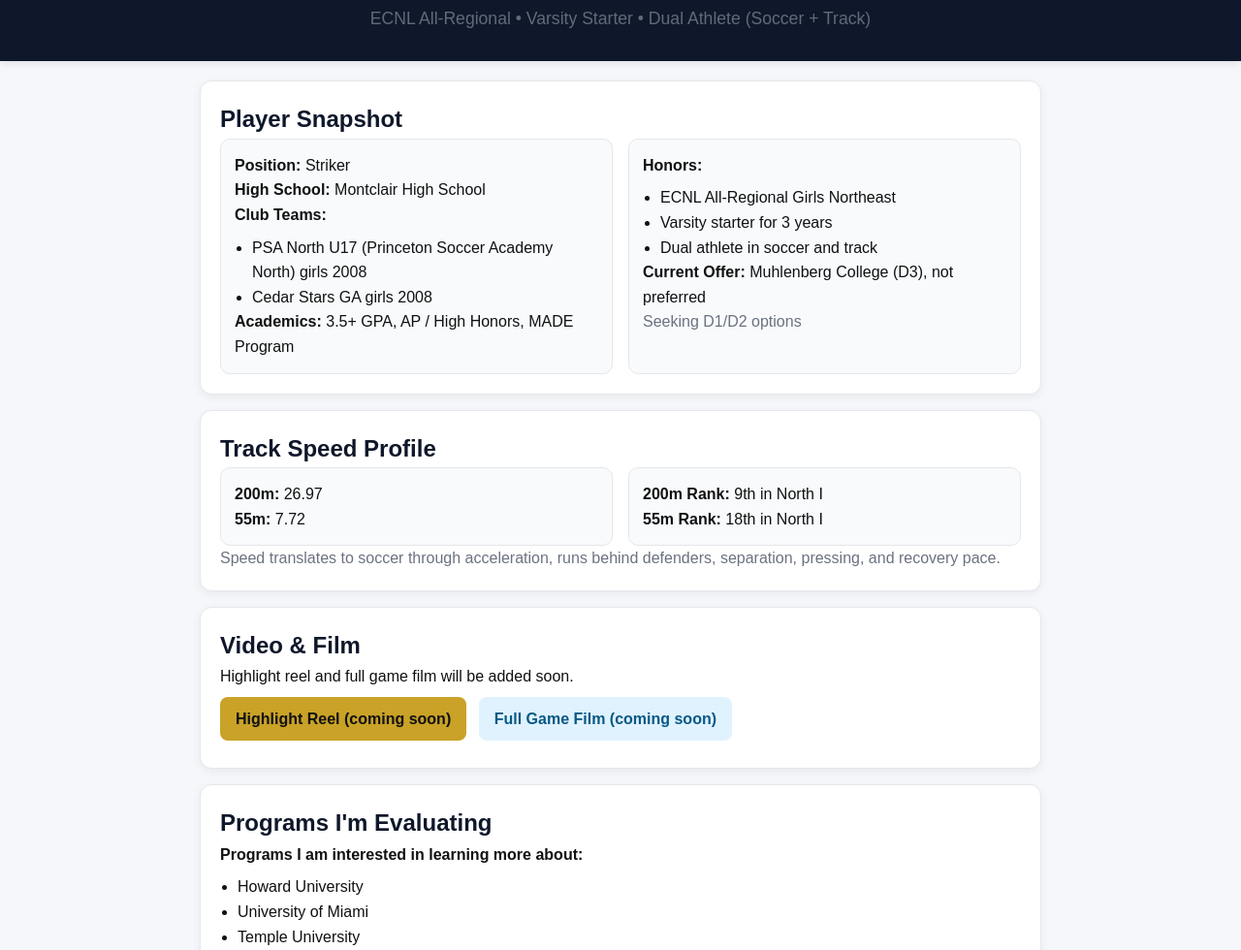
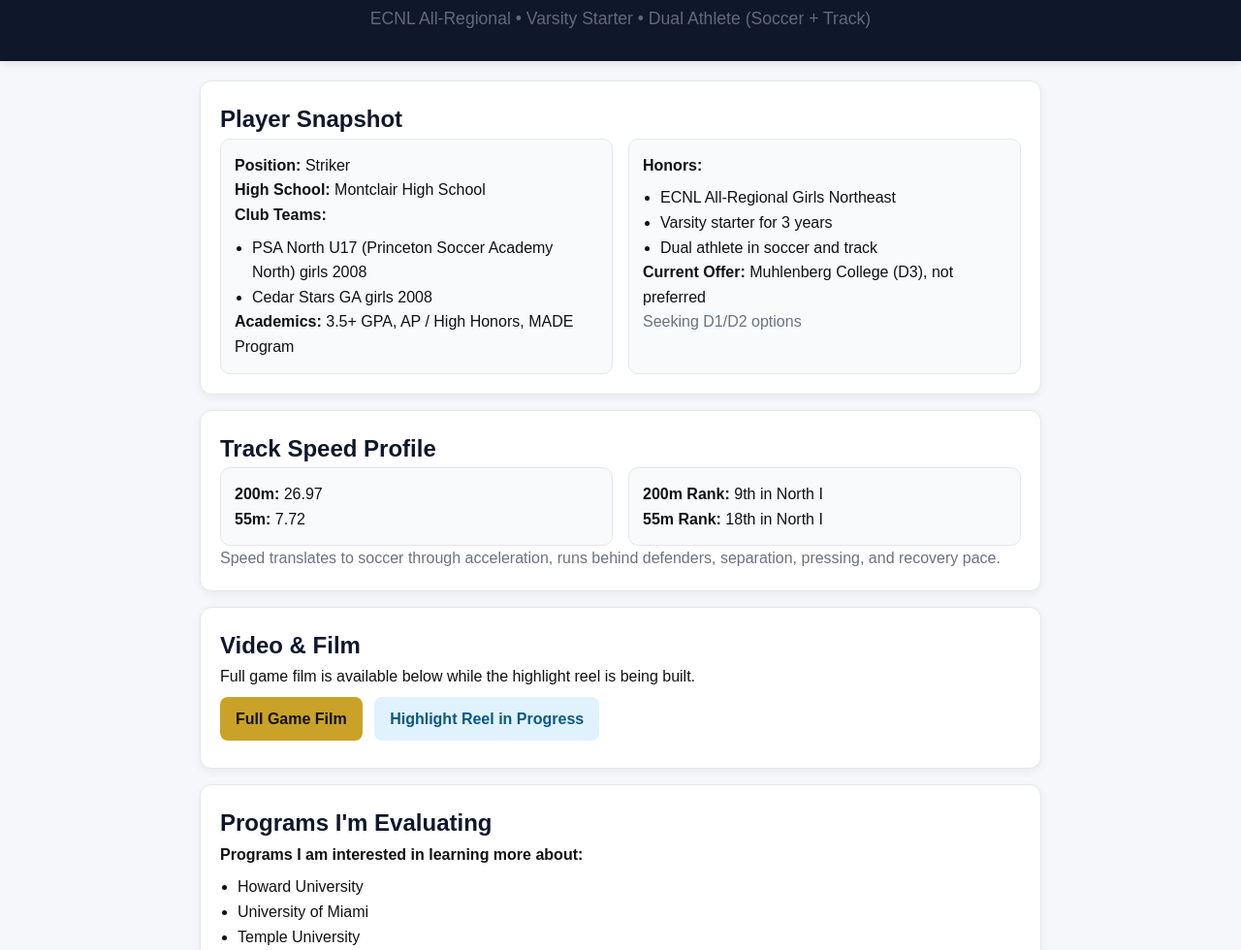
Before and after one commit to Mwdonegan/recruiting-hub, a plain HTML site: page index.html in a window 1280 px wide. Shown: the part 120-1100 px from the top of the page at 97% size. Drawn offline with Linux system fonts and the light colour scheme.

Commit message:
Update video section with available game film link

```diff
--- a/index.html
+++ b/index.html
@@ -152,10 +152,10 @@
         <section>
             <h2>Video & Film</h2>
             <p>
-                Highlight reel and full game film will be added soon.
+                Full game film is available below while the highlight reel is being built.
             </p>
-            <a href="#" class="btn">Highlight Reel (coming soon)</a>
-            <a href="#" class="btn secondary">Full Game Film (coming soon)</a>
+            <a href="https://www.youtube.com/live/EwggNcZbq90?si=02bicFEGLF_La1m8" class="btn">Full Game Film</a>
+            <a href="#" class="btn secondary">Highlight Reel in Progress</a>
         </section>
 
         <section>
```
